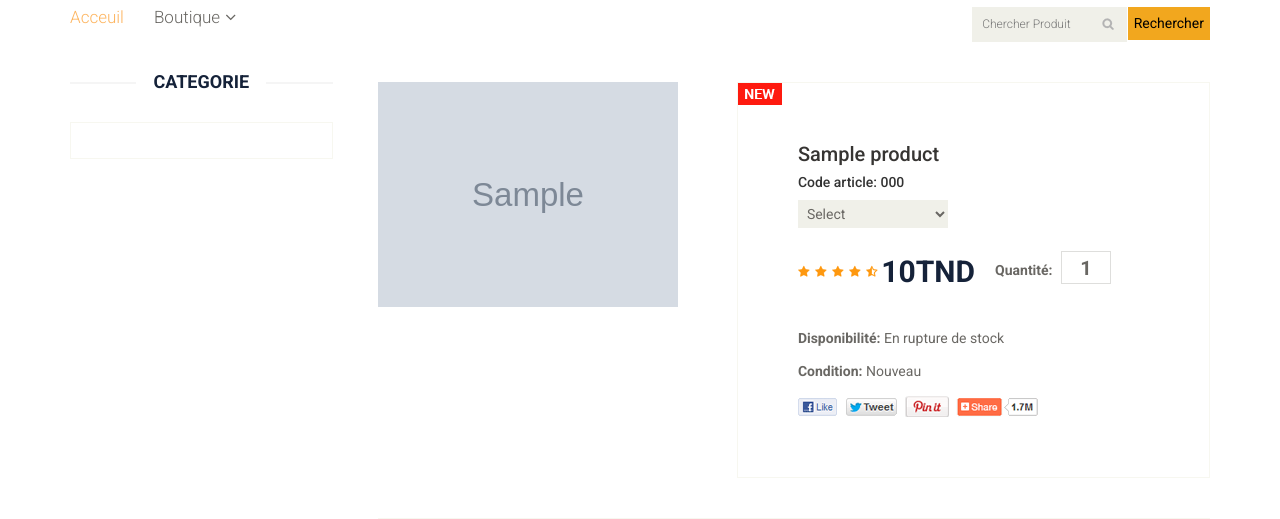
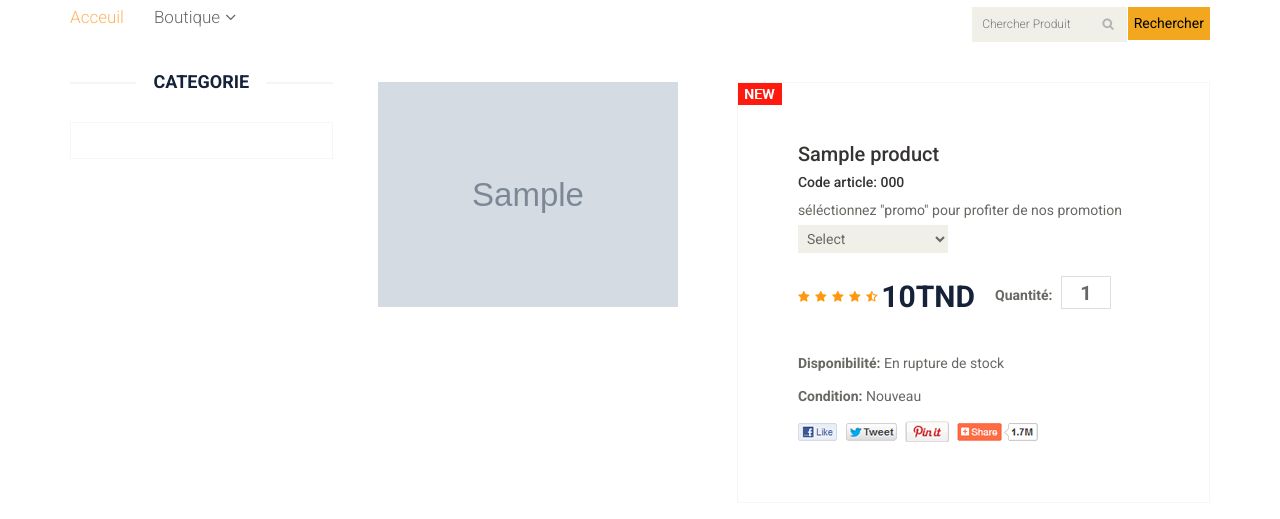
Before and after one commit to mariem12345/seekmake, a Laravel app: page /product/1 in a window 1280 px wide. Shown: the part 189-708 px from the top of the page. Run offline with Laravel 8, Linux system fonts and the light colour scheme; tables that the repository leaves empty hold one stand-in row (values such as "Sample post"); grey boxes marked "Sample" are stand-in pictures; data that the repository does not hold is empty.

Commit message:
update detail.blade.php

```diff
--- a/resources/views/products/detail.blade.php
+++ b/resources/views/products/detail.blade.php
@@ -62,13 +62,13 @@
 									<img src="images/product-details/new.jpg" class="newarrival" alt="" />
 									<h2>{{ $productDetails->product_name }}</h2>
 									<h5>Code article: {{ $productDetails->product_code }}</h5>
-									<p>
+									<p><p>séléctionnez "promo" pour profiter de nos promotion</p>
 										<select id="selSize" name="size" style="width:150px;" required>
 											<option value="">Select</option>
 											@foreach($productDetails->attributes as $sizes)
 											<option value="{{ $productDetails->id }}-{{ $sizes->size }}">{{ $sizes->size }}</option>
 											@endforeach
-										</select>
+                                        </select>
 
 									</p>
 									<img src="images/product-details/rating.png" alt="" />
```
